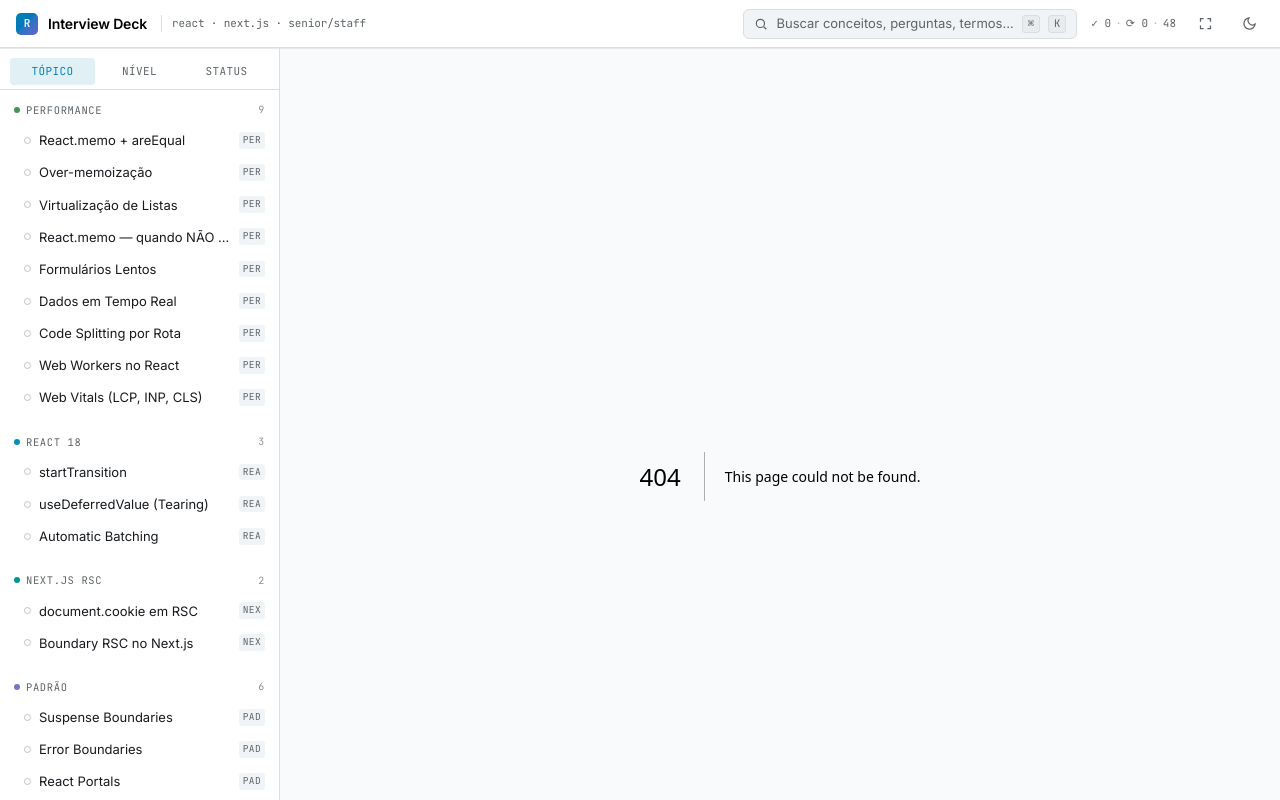
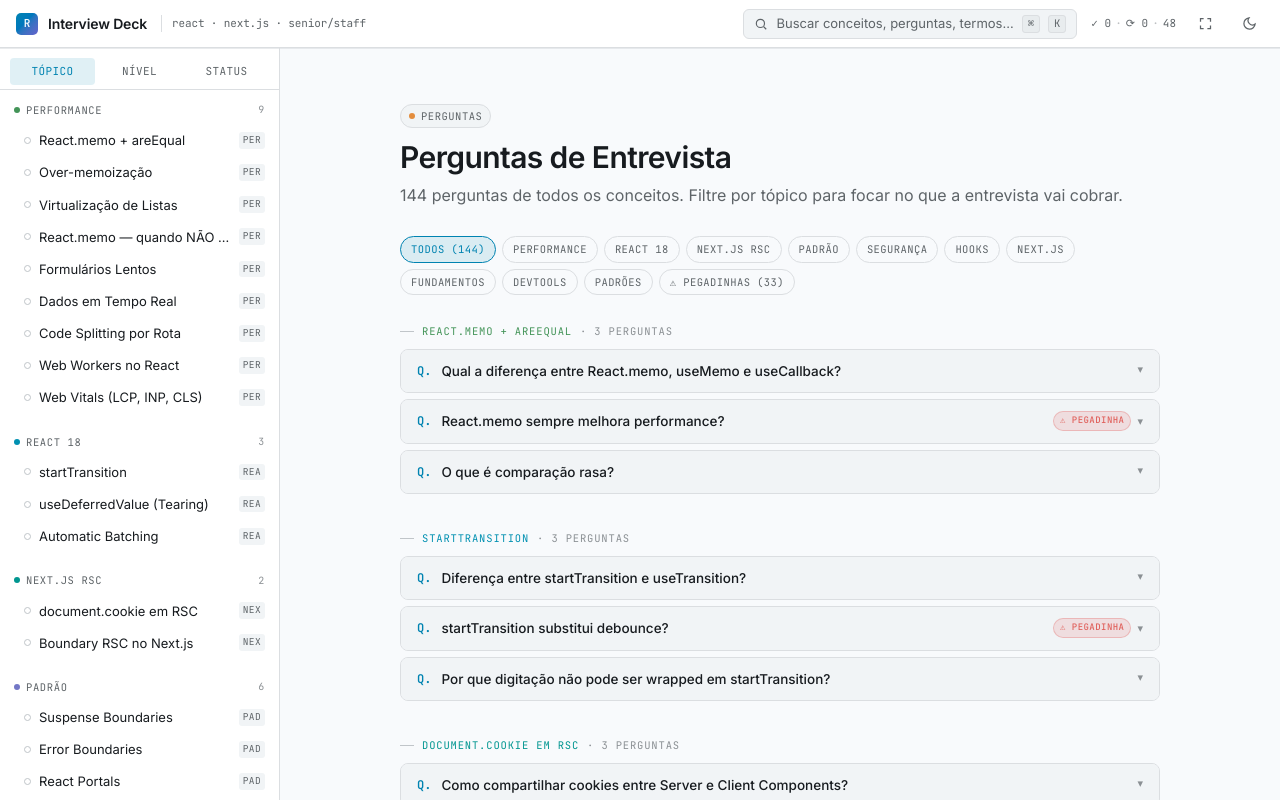
Before and after one commit to felvieira/react-tips, a Next.js app: page /questions in a window 1280 px wide. Before the commit this address had no page. Built offline with nearby package versions, Linux system fonts and the light colour scheme.

Commit message:
feat: add questions page with gotcha filter, fix glossary layout, sidebar links

```diff
--- a/src/app/globals.css
+++ b/src/app/globals.css
@@ -450,9 +450,10 @@ pre.concept-code .cf { color: oklch(0.6 0.16 30); }
 /* Glossary */
 .glossary-list { display: grid; gap: 4px; }
 .glossary-item {
-  display: grid; grid-template-columns: 220px 1fr; gap: 16px;
-  padding: 10px 0;
+  display: grid; grid-template-columns: 180px 1fr; gap: 20px;
+  padding: 9px 0;
   border-bottom: 1px solid var(--border);
+  align-items: baseline;
 }
 .glossary-item:last-child { border-bottom: 0; }
 .glossary-term {
@@ -518,4 +519,94 @@ pre.concept-code .cf { color: oklch(0.6 0.16 30); }
 }
 .search-empty { padding: 30px 20px; text-align: center; color: var(--fg-subtle); font-size: 13px; }
 
+/* ── Questions page ── */
+.qpage-filter-row {
+  display: flex; gap: 6px; flex-wrap: wrap;
+  margin-bottom: 28px;
+}
+.qpage-filter-btn {
+  padding: 4px 10px;
+  font-family: var(--font-mono); font-size: 10.5px;
+  text-transform: uppercase; letter-spacing: 0.04em;
+  border: 1px solid var(--border);
+  border-radius: 99px;
+  color: var(--fg-muted);
+  background: transparent;
+  cursor: pointer;
+  transition: all .12s;
+}
+.qpage-filter-btn:hover { border-color: var(--border-strong); color: var(--fg); }
+.qpage-filter-btn.active { background: var(--accent-soft); color: var(--accent); border-color: var(--accent); }
+
+.qpage-group { margin-bottom: 36px; }
+.qpage-group-title {
+  font-family: var(--font-mono); font-size: 10.5px;
+  text-transform: uppercase; letter-spacing: 0.08em;
+  color: var(--fg-muted);
+  margin-bottom: 10px;
+  display: flex; align-items: center; gap: 8px;
+}
+.qpage-group-title::before { content: ""; width: 14px; height: 1px; background: var(--border-strong); }
+
+.qpage-card {
+  border: 1px solid var(--border);
+  border-radius: 8px;
+  background: var(--bg-elev);
+  overflow: hidden;
+  margin-bottom: 6px;
+  transition: border-color .12s;
+}
+.qpage-card:hover { border-color: var(--border-strong); }
+.qpage-q {
+  padding: 11px 16px;
+  font-size: 13.5px; font-weight: 500;
+  background: var(--bg-sunken);
+  cursor: pointer;
+  display: flex; align-items: flex-start; gap: 10px;
+  user-select: none;
+}
+.qpage-q-prefix {
+  font-family: var(--font-mono); color: var(--accent);
+  font-weight: 600; flex-shrink: 0; font-size: 12px; margin-top: 1px;
+}
+.qpage-q-text { flex: 1; line-height: 1.5; }
+.qpage-q-meta {
+  display: flex; align-items: center; gap: 6px; flex-shrink: 0;
+}
+.qpage-gotcha {
+  font-family: var(--font-mono); font-size: 9px;
+  padding: 2px 6px; border-radius: 99px;
+  background: oklch(0.65 0.16 25 / 0.15);
+  color: oklch(0.65 0.16 25);
+  border: 1px solid oklch(0.65 0.16 25 / 0.3);
+  text-transform: uppercase; letter-spacing: 0.05em;
+  white-space: nowrap;
+}
+[data-theme="dark"] .qpage-gotcha {
+  color: oklch(0.8 0.14 25);
+  background: oklch(0.65 0.16 25 / 0.12);
+}
+.qpage-toggle { color: var(--fg-subtle); font-size: 11px; }
+.qpage-a {
+  padding: 12px 16px 14px 42px;
+  font-size: 13.5px; color: var(--fg);
+  line-height: 1.65;
+  border-top: 1px solid var(--border);
+}
+.qpage-a-prefix {
+  font-family: var(--font-mono); color: var(--fg-muted);
+  font-weight: 600; margin-right: 6px;
+}
+.qpage-concept-link {
+  display: inline-flex; align-items: center; gap: 4px;
+  font-family: var(--font-mono); font-size: 10.5px;
+  color: var(--fg-subtle);
+  padding: 2px 7px; margin-left: 8px;
+  border: 1px solid var(--border);
+  border-radius: 4px;
+  text-decoration: none;
+  transition: all .12s;
+}
+.qpage-concept-link:hover { color: var(--accent); border-color: var(--accent); }
+
 } /* end @layer components */
--- /dev/null
+++ b/src/app/questions/page.tsx
@@ -0,0 +1,40 @@
+import { getConcepts } from '@/lib/loaders'
+import { QuestionsClient } from '@/components/questions/QuestionsClient'
+
+export default function QuestionsPage() {
+  const concepts = getConcepts()
+
+  // Flatten all Q&As with their parent concept
+  const allQuestions = concepts.flatMap(c =>
+    c.questions.map((q, i) => ({
+      conceptId: c.id,
+      conceptTitle: c.title,
+      conceptLevel: c.level,
+      conceptColor: c.color,
+      q: q.q,
+      a: q.a,
+      // Mark as "gotcha" if answer mentions common pitfall words
+      gotcha: /nunca|nunca|não .*(sempre|basta)|piora|erro|armadilha|cuidado|overhead|pior|falha|problema|stale|raro|não .*ajuda|não .*funciona/i.test(q.a),
+      key: `${c.id}-${i}`,
+    }))
+  )
+
+  const levels = [...new Set(concepts.map(c => c.level))]
+
+  return (
+    <div className="app-content">
+      <div className="content-inner">
+        <div className="concept-meta">
+          <span className="domain-pill">
+            <span className="pdot" style={{ background: 'oklch(0.72 0.14 60)' }} />Perguntas
+          </span>
+        </div>
+        <h1 className="concept-h1">Perguntas de Entrevista</h1>
+        <p className="concept-lead">
+          {allQuestions.length} perguntas de todos os conceitos. Filtre por tópico para focar no que a entrevista vai cobrar.
+        </p>
+        <QuestionsClient questions={allQuestions} levels={levels} />
+      </div>
+    </div>
+  )
+}
--- a/src/components/layout/AppSidebar.tsx
+++ b/src/components/layout/AppSidebar.tsx
@@ -143,6 +143,13 @@ export function AppSidebar({ concepts, levels }: AppSidebarProps) {
           <span>Outros</span>
         </div>
         <div
+          className={'sidebar-row' + (pathname === '/questions' ? ' active' : '')}
+          onClick={() => router.push('/questions')}
+        >
+          <span className="status-dot" />
+          <span className="sidebar-row-label">Todas as perguntas</span>
+        </div>
+        <div
           className={'sidebar-row' + (pathname === '/glossary' ? ' active' : '')}
           onClick={() => router.push('/glossary')}
         >
--- /dev/null
+++ b/src/components/questions/QuestionsClient.tsx
@@ -0,0 +1,131 @@
+'use client'
+import { useState, useMemo } from 'react'
+import Link from 'next/link'
+
+interface Question {
+  conceptId: number
+  conceptTitle: string
+  conceptLevel: string
+  conceptColor: string
+  q: string
+  a: string
+  gotcha: boolean
+  key: string
+}
+
+interface Props {
+  questions: Question[]
+  levels: string[]
+}
+
+const DOMAIN_HUES: Record<string, number> = {
+  'Performance': 150, 'React 18': 220, 'Next.js RSC': 190,
+  'Padrão': 280, 'Segurança': 0, 'Hooks': 250,
+  'Next.js': 190, 'Fundamentos': 60, 'DevTools': 200, 'Padrões': 300,
+}
+
+export function QuestionsClient({ questions, levels }: Props) {
+  const [activeLevel, setActiveLevel] = useState<string | null>(null)
+  const [onlyGotcha, setOnlyGotcha] = useState(false)
+  const [openKeys, setOpenKeys] = useState<Set<string>>(new Set())
+
+  const filtered = useMemo(() =>
+    questions.filter(q => {
+      if (activeLevel && q.conceptLevel !== activeLevel) return false
+      if (onlyGotcha && !q.gotcha) return false
+      return true
+    }),
+    [questions, activeLevel, onlyGotcha]
+  )
+
+  // Group by concept
+  const groups = useMemo(() => {
+    const map = new Map<number, { title: string; level: string; color: string; items: Question[] }>()
+    for (const q of filtered) {
+      if (!map.has(q.conceptId)) {
+        map.set(q.conceptId, { title: q.conceptTitle, level: q.conceptLevel, color: q.conceptColor, items: [] })
+      }
+      map.get(q.conceptId)!.items.push(q)
+    }
+    return Array.from(map.entries()).map(([id, g]) => ({ id, ...g }))
+  }, [filtered])
+
+  const toggle = (key: string) => {
+    setOpenKeys(prev => {
+      const next = new Set(prev)
+      next.has(key) ? next.delete(key) : next.add(key)
+      return next
+    })
+  }
+
+  const gotchaCount = questions.filter(q => q.gotcha).length
+
+  return (
+    <>
+      <div className="qpage-filter-row">
+        <button
+          className={'qpage-filter-btn' + (!activeLevel && !onlyGotcha ? ' active' : '')}
+          onClick={() => { setActiveLevel(null); setOnlyGotcha(false) }}
+        >Todos ({questions.length})</button>
+
+        {levels.map(l => (
+          <button
+            key={l}
+            className={'qpage-filter-btn' + (activeLevel === l && !onlyGotcha ? ' active' : '')}
+            onClick={() => { setActiveLevel(l); setOnlyGotcha(false) }}
+            style={activeLevel === l && !onlyGotcha ? { '--accent-h': DOMAIN_HUES[l] ?? 220 } as React.CSSProperties : {}}
+          >
+            {l}
+          </button>
+        ))}
+
+        <button
+          className={'qpage-filter-btn' + (onlyGotcha ? ' active' : '')}
+          style={onlyGotcha ? { background: 'oklch(0.65 0.16 25 / 0.15)', color: 'oklch(0.75 0.14 25)', borderColor: 'oklch(0.65 0.16 25 / 0.4)' } : {}}
+          onClick={() => { setOnlyGotcha(v => !v); setActiveLevel(null) }}
+        >
+          ⚠ Pegadinhas ({gotchaCount})
+        </button>
+      </div>
+
+      {filtered.length === 0 && (
+        <div style={{ padding: '40px 0', textAlign: 'center', color: 'var(--fg-subtle)', fontSize: 13 }}>
+          Nenhuma pergunta com esses filtros.
+        </div>
+      )}
+
+      {groups.map(g => (
+        <div key={g.id} className="qpage-group">
+          <div className="qpage-group-title" style={{ '--h': DOMAIN_HUES[g.level] ?? 220 } as React.CSSProperties}>
+            <span style={{ color: `oklch(0.6 0.12 ${DOMAIN_HUES[g.level] ?? 220})` }}>{g.title}</span>
+            <span style={{ color: 'var(--fg-subtle)', fontWeight: 400 }}>· {g.items.length} {g.items.length === 1 ? 'pergunta' : 'perguntas'}</span>
+          </div>
+          {g.items.map(q => {
+            const isOpen = openKeys.has(q.key)
+            return (
+              <div key={q.key} className="qpage-card">
+                <div className="qpage-q" onClick={() => toggle(q.key)}>
+                  <span className="qpage-q-prefix">Q.</span>
+                  <span className="qpage-q-text">{q.q}</span>
+                  <div className="qpage-q-meta">
+                    {q.gotcha && <span className="qpage-gotcha">⚠ pegadinha</span>}
+                    <span className="qpage-toggle">{isOpen ? '▲' : '▾'}</span>
+                  </div>
+                </div>
+                {isOpen && (
+                  <div className="qpage-a">
+                    <span className="qpage-a-prefix">A.</span>
+                    {q.a}
+                    <Link href={`/concepts/${q.conceptId}`} className="qpage-concept-link">
+                      ver conceito →
+                    </Link>
+                  </div>
+                )}
+              </div>
+            )
+          })}
+        </div>
+      ))}
+    </>
+  )
+}
```
